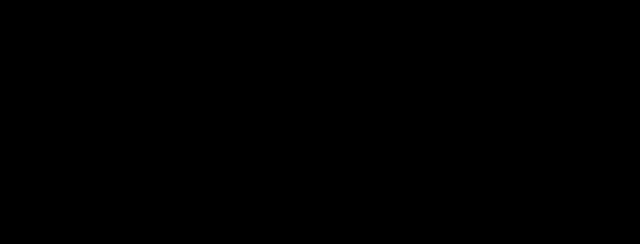
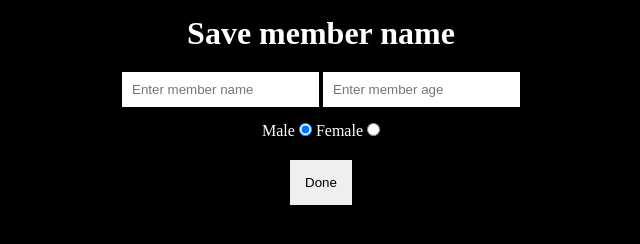
Before and after one commit to Testerzopa/rest-api-website, a website: page frontend/index.html in a window 1280 px wide. Shown: the whole page, without its empty margins (319-959 px from the left). Drawn offline with Linux system fonts and the light colour scheme.

Commit message:
Make simple input , radio and button for submit

```diff
--- a/frontend/index.html
+++ b/frontend/index.html
@@ -8,6 +8,26 @@
 </head>
 <body>
 
+   <div class="member-header">
+    <div class="member-container">
+        <h1 class="member-head">Save member name</h1>
+        <div class="member-input-section">
+            <input class="input-member" type="text" placeholder="Enter member name">
+            <input class="input-member" type="number" placeholder="Enter member age">
+
+            <div class="member-input-radio">
+                <label for="male">Male</label>
+                <input type="radio" name="gender" id="male" value="male" checked>
+                <label for="female">Female</label>
+                <input type="radio" name="gender" id="female" value="female">
+            </div>
+            <button class="btn-submit">Done</button>
+        </div>
+
+
+
+    </div>
+   </div>
 
 
 
--- a/frontend/style.css
+++ b/frontend/style.css
@@ -9,3 +9,34 @@
     color: white;
     font-family: 'Times New Roman', Times, serif;
 }
+
+.member-header{
+    text-align: center;
+}
+
+.member-container{
+}
+
+.member-head{
+    margin-top: 15px;
+}
+
+.member-input-section{
+    margin-top: 20px;
+}
+
+.input-member{
+    padding: 10px;
+    border: none;
+}
+
+.member-input-radio{
+    margin-top: 15px;
+}
+
+.btn-submit{
+    padding: 15px;
+    margin-top: 20px;
+    border: none;
+    cursor: pointer;
+}
```
Also changed, not shown: 1 other file.
